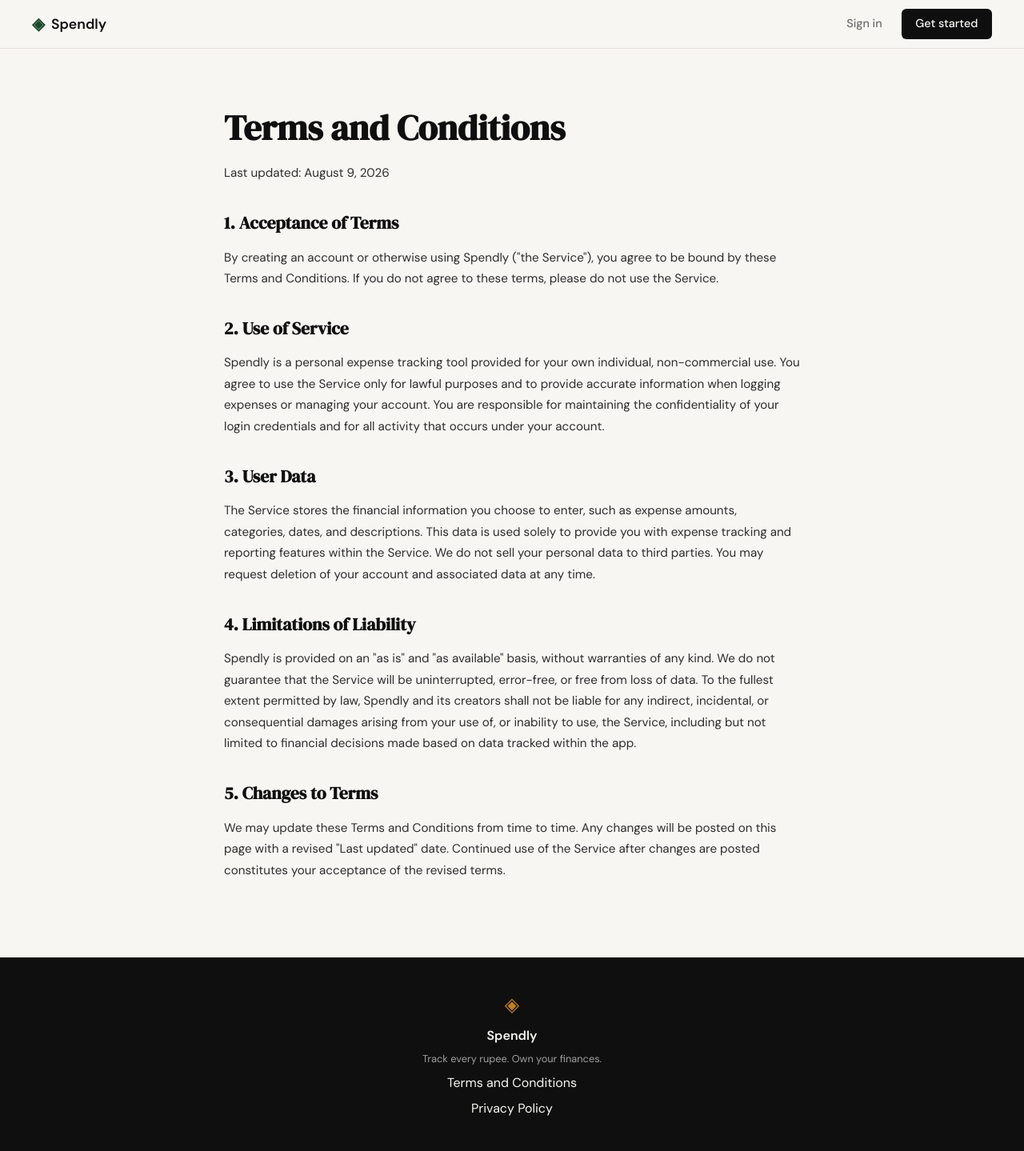
After one commit to mahakhanmk/spendly, a Flask app: page /terms in a window 1280 px wide. The commit adds this page. Shown: the whole page at 80% size. Run offline with Flask 3, Linux system fonts and the light colour scheme.

Commit message:
Add terms and conditions page

```diff
--- a/app.py
+++ b/app.py
@@ -20,6 +20,11 @@ def register():
 @app.route("/login")
 def login():
     return render_template("login.html")
+
+
+@app.route("/terms")
+def terms():
+    return render_template("terms.html")
 
 
 # ------------------------------------------------------------------ #
--- a/static/css/style.css
+++ b/static/css/style.css
@@ -478,6 +478,49 @@ a { color: inherit; text-decoration: none; }
 .auth-switch a:hover { text-decoration: underline; }
 
 /* ------------------------------------------------------------------ */
+/* Legal pages                                                         */
+/* ------------------------------------------------------------------ */
+
+.legal {
+    padding: 4rem 2rem 5rem;
+    max-width: var(--max-width);
+    margin: 0 auto;
+}
+
+.legal-inner {
+    max-width: 720px;
+    margin: 0 auto;
+}
+
+.legal-title {
+    font-family: var(--font-display);
+    font-size: clamp(2rem, 4vw, 2.75rem);
+    color: var(--ink);
+    margin-bottom: 0.5rem;
+}
+
+.legal-updated {
+    font-size: 0.85rem;
+    color: var(--ink-faint);
+    margin-bottom: 2.5rem;
+}
+
+.legal h2 {
+    font-family: var(--font-display);
+    font-size: 1.35rem;
+    color: var(--ink);
+    margin-top: 2rem;
+    margin-bottom: 0.75rem;
+}
+
+.legal p {
+    font-size: 0.95rem;
+    color: var(--ink-soft);
+    line-height: 1.75;
+    margin-bottom: 1rem;
+}
+
+/* ------------------------------------------------------------------ */
 /* Footer                                                              */
 /* ------------------------------------------------------------------ */
 
--- a/templates/base.html
+++ b/templates/base.html
@@ -34,7 +34,7 @@
             <span class="brand-icon">◈</span>
             <span class="footer-name">Spendly</span>
             <p class="footer-copy">Track every rupee. Own your finances.</p>
-            <a href="#">Terms and Conditions</a>
+            <a href="{{ url_for('terms') }}">Terms and Conditions</a>
             <a href="#">Privacy Policy</a>
         </div>
     </footer>
--- /dev/null
+++ b/templates/terms.html
@@ -0,0 +1,56 @@
+{% extends "base.html" %}
+
+{% block title %}Terms and Conditions — Spendly{% endblock %}
+
+{% block content %}
+
+<section class="legal">
+    <div class="legal-inner">
+        <h1 class="legal-title">Terms and Conditions</h1>
+        <p class="legal-updated">Last updated: August 9, 2026</p>
+
+        <h2>1. Acceptance of Terms</h2>
+        <p>
+            By creating an account or otherwise using Spendly ("the Service"), you agree to be
+            bound by these Terms and Conditions. If you do not agree to these terms, please do
+            not use the Service.
+        </p>
+
+        <h2>2. Use of Service</h2>
+        <p>
+            Spendly is a personal expense tracking tool provided for your own individual,
+            non-commercial use. You agree to use the Service only for lawful purposes and to
+            provide accurate information when logging expenses or managing your account. You are
+            responsible for maintaining the confidentiality of your login credentials and for all
+            activity that occurs under your account.
+        </p>
+
+        <h2>3. User Data</h2>
+        <p>
+            The Service stores the financial information you choose to enter, such as expense
+            amounts, categories, dates, and descriptions. This data is used solely to provide you
+            with expense tracking and reporting features within the Service. We do not sell your
+            personal data to third parties. You may request deletion of your account and
+            associated data at any time.
+        </p>
+
+        <h2>4. Limitations of Liability</h2>
+        <p>
+            Spendly is provided on an "as is" and "as available" basis, without warranties of any
+            kind. We do not guarantee that the Service will be uninterrupted, error-free, or
+            free from loss of data. To the fullest extent permitted by law, Spendly and its
+            creators shall not be liable for any indirect, incidental, or consequential damages
+            arising from your use of, or inability to use, the Service, including but not limited
+            to financial decisions made based on data tracked within the app.
+        </p>
+
+        <h2>5. Changes to Terms</h2>
+        <p>
+            We may update these Terms and Conditions from time to time. Any changes will be
+            posted on this page with a revised "Last updated" date. Continued use of the Service
+            after changes are posted constitutes your acceptance of the revised terms.
+        </p>
+    </div>
+</section>
+
+{% endblock %}
```
